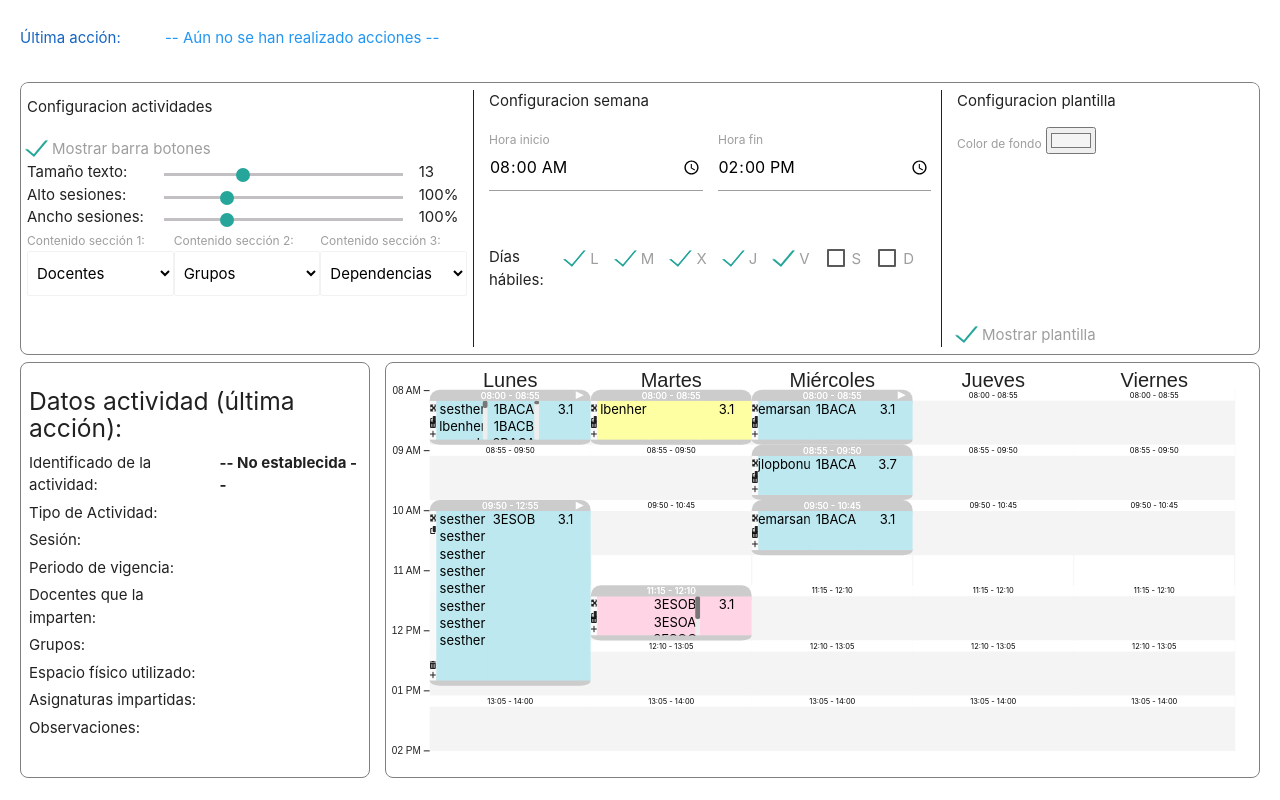
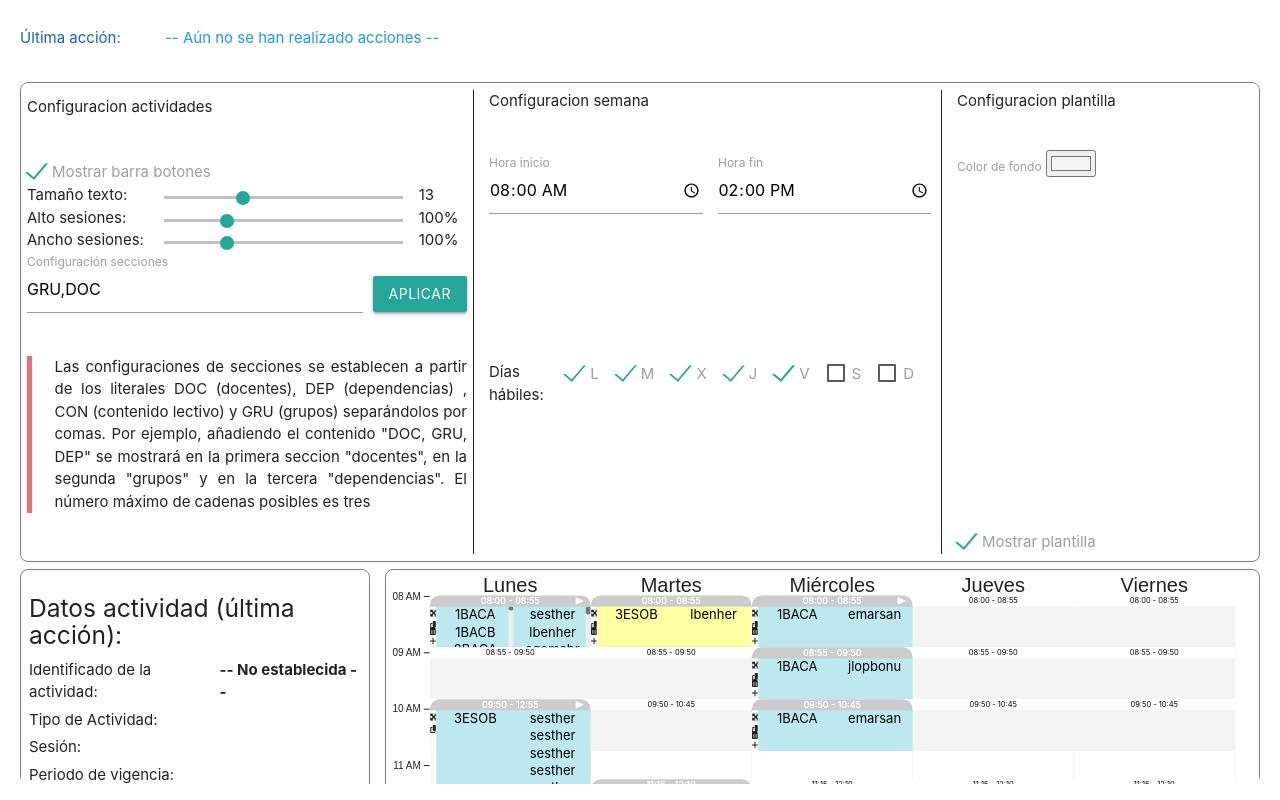
Before and after one commit to sestevez5/HorarioLibreriaGrafica, a website built with Vite: page index.html in a window 1280 px wide. Built offline with nearby package versions, Linux system fonts and the light colour scheme.

Commit message:
Implementar la posibilidad de un número variabñe de paneles verticales

```diff
--- a/index.html
+++ b/index.html
@@ -78,7 +78,7 @@
                   <div class="valorSlider" id="valorAnchoSesiones"></div>
                 </div>
               </div>
-
+<!--
               <div class="opcion opcionConfiguracionSecciones" >
                 <div class="Seccion1">
                   <label>Contenido sección 1:</label>
@@ -111,7 +111,22 @@
                   </select>
                 </div>
 
+
+
+              </div> -->
+
+              <div style="display: flex;">
+              <div class="input-field" style="flex-grow: 1">
+                <input placeholder="DOC, DEP, CON" id="configuracionSecciones" type="text" class="validate">
+                <label for="configuracionSecciones" >Configuración secciones</label>
               </div>
+              <div  style="margin-left: 10px; display: flex; align-items: center;"><a id="botonAplicarConfiguracionSecciones" class="waves-effect waves-light btn">Aplicar</a></div>
+
+            </div>
+
+              <blockquote style="text-align: justify;">
+                Las configuraciones de secciones se establecen a partir de los literales DOC (docentes), DEP (dependencias) , CON (contenido lectivo) y  GRU (grupos) separándolos por comas. Por ejemplo, añadiendo el contenido "DOC, GRU, DEP" se mostrará en la primera seccion "docentes", en la segunda "grupos" y en la tercera "dependencias". El número máximo de cadenas posibles es tres
+              </blockquote>
 
 
 
--- a/src/lib/models/graficoHorario/configuracionPorDefecto.ts
+++ b/src/lib/models/graficoHorario/configuracionPorDefecto.ts
@@ -39,7 +39,7 @@ export const CONFIGURACION_GRAFICO: ConfiguracionGrafico = {
     margenLateral: 0,
     altoCabecera: 11,
     anchoSesion: undefined,
-    altoPie: 5,
+    altoPie: 0,
     colorCabecera:'#fff',
     colorCuerpo:'#f4f4f4'
 
@@ -55,14 +55,12 @@ export const CONFIGURACION_GRAFICO: ConfiguracionGrafico = {
     porcentajeZonaSeleccionActividad: 4,
     colores: ['#bde8ef','#ffd4e5','#feffa2','#e0cdff','#fdfd96'],
     mostrarPanelAcciones: false,
-    contenidoSecciones: {
-      seccion1: "GRUPOS",
-      seccion2: "DEPENDENCIAS",
-      seccion3: "DOCENTES"
+    contenidoSecciones: ["GRUPOS","DEPENDENCIAS","DOCENTES"],
+    añadirSeccionPie: false
     }
   }
 
-}
+
 
 export const DIAS_SEMANA: DiaSemana[] = [
   { codigo: 'L', denominacionCorta: 'LUN', denominacionLarga: 'Lunes' },
--- a/src/lib/models/graficoHorario/graficoHorario.ts
+++ b/src/lib/models/graficoHorario/graficoHorario.ts
@@ -19,6 +19,7 @@ export class HorarioG {
   elementoRaiz: any;
   plantilla: Plantilla;
   actividadesG: ActividadG[] = [];
+  numeroSesionesPorActividad: number;
 
 
   // Observables.
@@ -107,9 +108,11 @@ export class HorarioG {
     configuracionGrafico.panelSesiones?.ancho?CONFIGURACION_GRAFICO.panelSesiones.ancho = configuracionGrafico.panelSesiones.ancho:null;
 
     if(configuracionGrafico.actividades.contenidoSecciones) {
-      CONFIGURACION_GRAFICO.actividades.contenidoSecciones.seccion1 = configuracionGrafico.actividades.contenidoSecciones?.seccion1;
-      CONFIGURACION_GRAFICO.actividades.contenidoSecciones.seccion2 = configuracionGrafico.actividades.contenidoSecciones?.seccion2;
-      CONFIGURACION_GRAFICO.actividades.contenidoSecciones.seccion3 = configuracionGrafico.actividades.contenidoSecciones?.seccion3;
+      CONFIGURACION_GRAFICO.actividades.contenidoSecciones=[];
+      configuracionGrafico.actividades?.contenidoSecciones.forEach(
+        contenidoSeccion => CONFIGURACION_GRAFICO.actividades.contenidoSecciones.push(contenidoSeccion)
+      )
+
     }
 
 
@@ -329,7 +332,7 @@ export class HorarioG {
       .attr('text-anchor', 'middle')
 
     const panelCuerpoSesion = panelSesion.append('g')
-      .attr('class', 'panelCabeceraSesion')
+      .attr('class', 'panelCuerpoSesion')
       .attr('transform', d => `translate(0,${CONFIGURACION_GRAFICO.panelSesiones.altoCabecera})`);
 
     // Definición del fondo.
@@ -440,20 +443,16 @@ export class HorarioG {
     //---------------------------------------------------------------------------------
     // Definicion del rectángulo que representa a la cabecera de la sesión.
     //---------------------------------------------------------------------------------
-
-
-
     panelPieSesionConActividades.append('rect')
       .attr('class', 'rectPanelCabeceraSesionConSusActividades')
-      .attr('height', altoPie*2)  // Es un artificio para ocultar las esquinas inferiores redondeadas
+      .attr('height', altoPie)  // Es un artificio para ocultar las esquinas inferiores redondeadas
       .attr('width', anchoSesion)
-      .attr('rx',10)
+      // .attr('rx',10)
       .attr('y', (d: any) => {
         const coordenadaHoraInicio = CONFIGURACION_GRAFICO.escalas.escalaVertical(Utilidades.convertirCadenaHoraEnTiempo(d.sesion.horaInicio));
 
-
         const coordenadaHoraFin = CONFIGURACION_GRAFICO.escalas.escalaVertical(Utilidades.convertirCadenaHoraEnTiempo(d.sesion.horaFin));
-        return coordenadaHoraFin - coordenadaHoraInicio - altoPie*2;
+        return coordenadaHoraFin - coordenadaHoraInicio - altoPie;
       })
       .attr('fill', '#ccc');
 
@@ -585,22 +584,30 @@ export class HorarioG {
         .attr('width', anchoSesion);
 
         // A cada panel de una actividad además le añadimos las tres secciones
-        const entidadSeccio1 = CONFIGURACION_GRAFICO.actividades.contenidoSecciones.seccion1;
-        const entidadSeccio2 = CONFIGURACION_GRAFICO.actividades.contenidoSecciones.seccion2;
-        const entidadSeccio3 = CONFIGURACION_GRAFICO.actividades.contenidoSecciones.seccion3;
+        const entidadesSecciones = []
+        CONFIGURACION_GRAFICO.actividades.contenidoSecciones.forEach(
+          entidad=> entidadesSecciones.push(entidad)
+        )
+
 
 
         as.actividades.forEach(
           actividad => {
+
+            // Paso 1: Renderizamos cada una de las secciones verticales: pueden haber múltipler
             const panelActividad = d3.select('g#panelActividad_' + actividad.idActividad);
-            // this.renderizarSeccionContenidoPanelActividad(panelActividad, actividad, 1, actividad.grupos?.map(grupo => grupo.codigo));
-            // this.renderizarSeccionContenidoPanelActividad(panelActividad, actividad, 2, actividad.docentes?.map(docente => docente.alias));
-            // this.renderizarSeccionContenidoPanelActividad(panelActividad, actividad, 3, actividad.dependencia ? [actividad.dependencia.codigo] : []);
+            for (let index = 1; index < entidadesSecciones.length+1; index++) {
+              this.renderizarSeccionContenidoPanelActividad(panelActividad, actividad, index, this.obtenerCadenasEntidadesHorario(actividad, entidadesSecciones[index-1]));
 
-            this.renderizarSeccionContenidoPanelActividad(panelActividad, actividad, 1, this.obtenerCadenasEntidadesHorario(actividad, entidadSeccio1));
-            this.renderizarSeccionContenidoPanelActividad(panelActividad, actividad, 2, this.obtenerCadenasEntidadesHorario(actividad, entidadSeccio2));
-            this.renderizarSeccionContenidoPanelActividad(panelActividad, actividad, 3, this.obtenerCadenasEntidadesHorario(actividad,entidadSeccio3));
+            }
+
+            // Paso 2: en el caso de que se quiera añadir una botonera se ejecutaría el método "renderizarSeccionBotonesAccionPanelActividad"
             CONFIGURACION_GRAFICO.actividades.mostrarPanelAcciones? this.renderizarSeccionBotonesAccionPanelActividad(panelActividad, actividad): null;
+
+            // Paso 3: en el caso de que se quiera añadir una botonera se ejecutaría el método "renderizarSeccionBotonesAccionPanelActividad"
+            //CONFIGURACION_GRAFICO.actividades.mostrarPanelAcciones? this.renderizarSeccionBotonesAccionPanelActividad(panelActividad, actividad): null;
+            this.renderizarSeccionPieActividad(panelActividad, actividad)
+
 
           }
         )
@@ -679,6 +686,7 @@ export class HorarioG {
 
   }
 
+
   private renderizarSeccionBotonesAccionPanelActividad(panelActividad: any, actividad: ActividadG) {
 
     const panelActividadBBox =
@@ -699,8 +707,32 @@ export class HorarioG {
 
   }
 
+  private renderizarSeccionPieActividad(panelActividad: any, actividad: ActividadG) {
+
+    const panelActividadBBox =
+    {
+      'x': panelActividad.attr('x'),
+      'y': panelActividad.attr('y'),
+      'height': panelActividad.attr('height'),
+      'width': panelActividad.attr('width')
+    }
+    const panelZonaPieActividad = panelActividad.append('g')
+      .attr('class', 'panelActividadZonaPie')
+      .attr('id', 'panelActividadZonaPie_' + actividad.idActividad);
+
+
+
+    // const porcentajeAnchoZonaPie = CONFIGURACION_GRAFICO.actividades.porcentajeZonaPieActividad;
+    const porcentajeAnchoZonaPie = 10;
+
+
+
+  }
+
+
   private renderizarSeccionContenidoPanelActividad(panelActividad: any, actividad: ActividadG, numeroSeccion: number, listaCadenas: string[]) {
 
+    const numeroSecciones = CONFIGURACION_GRAFICO.actividades.contenidoSecciones.length;
     const panelActividadBBox =
     {
       'x': panelActividad.attr('x'),
@@ -715,10 +747,10 @@ export class HorarioG {
     const anchoZonaSeleccion = CONFIGURACION_GRAFICO.actividades.mostrarPanelAcciones? panelActividadBBox.width*(porcentajeAnchoZonaSeleccion/100): 0;
     const panelSeccionBBox =
     {
-      'x': (numeroSeccion-1) * (panelActividadBBox.width*(1-porcentajeAnchoZonaSeleccion/100) / 3)+panelActividadBBox.width*(porcentajeAnchoZonaSeleccion/100),
+      'x': (numeroSeccion-1) * (panelActividadBBox.width*(1-porcentajeAnchoZonaSeleccion/100) / numeroSecciones)+panelActividadBBox.width*(porcentajeAnchoZonaSeleccion/100),
       'y': panelActividadBBox.y,
       'height': panelActividadBBox.height,
-      'width': panelActividadBBox.width * (1-porcentajeAnchoZonaSeleccion/100) / 3
+      'width': panelActividadBBox.width * (1-porcentajeAnchoZonaSeleccion/100) / numeroSecciones
     }
 
 
@@ -834,7 +866,7 @@ export class HorarioG {
 
     // 3,. Establecemos parámetros.
     const anchoScroll = 5;
-    const altoScroll = dps.height * dps.height / dpcs.height;
+    const altoScroll = dps.height * dps.height / (dpcs.height);
     const maxDesplazamientoScroll = dps.height - altoScroll;
     const longitudSeccionExterna = dpcs.height - dps.height;
 
@@ -1120,20 +1152,19 @@ export class HorarioG {
 
     switch (tipoEntidad) {
 
-      case "GRUPOS":
-        console.log('ads')
+      case "GRU":
         return actividad.grupos?.map(grupo => grupo.codigo)
       break;
 
-      case "DEPENDENCIAS":
+      case "DEP":
         return actividad.dependencia ? [actividad.dependencia.codigo] : []
       break;
 
-      case "CONTENIDO_LECTIVO":
+      case "CON":
         return actividad.asignaturas?.map(contenidoLectivo => contenidoLectivo.codigo)
       break;
 
-      case "DOCENTES":
+      case "DOC":
         return actividad.docentes?.map(docente => docente.alias)
       break;
 
--- a/src/main.js
+++ b/src/main.js
@@ -1,11 +1,12 @@
 // ejecucion durante el desarrollo
-//import { HorarioG } from './lib/root'
+import { forEachChild } from 'typescript';
+import { HorarioG } from './lib/root'
 
 // Ejecución para prueba externa con vite
 // import { HorarioG } from '../dist/HorarioG.es'
 
 // Ejecución con live-server
-import { HorarioG } from '../dist/HorarioG.es.js'
+//import { HorarioG } from '../dist/HorarioG.es.js'
 
 //--------------------------------------------------------------
 // DATOS
@@ -23,12 +24,7 @@ var configuracion = {
   actividades: {
     mostrarPanelAcciones: true,
     tamanyoTexto: '13',
-    contenidoSecciones: {
-        'seccion1': 'DOCENTES',
-        'seccion2': 'GRUPOS',
-        'seccion3': 'DEPENDENCIAS'
-
-    } // Cadenas posibles: 'DEPENDENCIAS'. 'DOCENTES', 'CONTENIDO_LECTIVO', 'GRUPOS'
+    contenidoSecciones: ["GRU","DOC"], // Cadenas posibles: 'DEPENDENCIAS'. 'DOCENTES', 'CONTENIDO_LECTIVO', 'GRUPOS'
   },
   panelSesiones: {
     alto:1,
@@ -1461,13 +1457,20 @@ var actividades = [
       ],
 
       asignaturas: [
-
-      ],
-
-      grupos: [
-
-      ],
-
+        {
+            idAsignatura: '03fb8932-2b7f-4c9c-89c8-3242e30f9ebb',
+            codigo: 'FYQ',
+            denominacionLarga: 'Física y Química'
+        }
+    ],
+
+    grupos: [
+        {
+        idGrupo: 'c93eeb67-df6b-4d99-9d52-ecbab0cad82d',
+        codigo: '3ESOB',
+        denominacionLarga: '3º ESO A'
+        }
+    ],
       dependencia: {
           idDependencia: 'f217df71-a791-4439-ad5e-3460dd8b17f3',
           codigo: '3.1',
@@ -1641,6 +1644,45 @@ function obtenerElementoSelector(entidadSeccion){
 
 }
 
+function cadenasSeccionesToArray( cadenaSecciones) {
+    const cadenasPosibles=['DOC','GRU','DEP','CON'];
+    let cadenas = [];
+    let secciones = cadenaSecciones.split(',');
+
+
+    for (let index = 0; index < secciones.length; index++) {
+
+
+        const v = secciones[index].trim();
+
+        if (cadenasPosibles.includes(v)){
+
+            cadenas.push(v)
+        }
+        else{
+            console.log('cadenas break',cadenas)
+           break;
+        }
+
+
+    }
+
+    console.log('cadenas fuera break',cadenas)
+
+    return cadenas;
+
+
+
+
+}
+
+function seccionerToCadena( secciones ) {
+    let cadena = "";
+    secciones.forEach(seccion => cadena += seccion+',');
+    cadena = cadena.substring(0, cadena.length-1);
+    return cadena;
+}
+
 function iniciarParametros(){
 
     //----------------------------------------------------------
@@ -1769,27 +1811,39 @@ function iniciarParametros(){
     // Configuración parámetro: contenidos de las secciones de la actividad
     //----------------------------------------------------------
 
+    // //Seccion 1
+    // document.getElementById("contenidoActividadSeccion1").value=obtenerElementoSelector(configuracion.actividades.contenidoSecciones.seccion1);
+    // document.getElementById("contenidoActividadSeccion2").value=obtenerElementoSelector(configuracion.actividades.contenidoSecciones.seccion2);
+    // document.getElementById("contenidoActividadSeccion3").value=obtenerElementoSelector(configuracion.actividades.contenidoSecciones.seccion3);
+
+    // // Gestionamos el evento 'input del parámetro "Activar acciones sobre actividades"
+    // document.getElementById("contenidoActividadSeccion1")
+    // .addEventListener('change', (event) =>  {
+    //     establecerContenidoEnSeccion(1,event.target.value);
+    //     graficoHorario.renderizarGrafico( configuracion, plantillaAMostrar )
+    // } );
+
+    // document.getElementById("contenidoActividadSeccion2")
+    // .addEventListener('change', (event) =>  {
+    //     establecerContenidoEnSeccion(2,event.target.value);
+    //     graficoHorario.renderizarGrafico( configuracion, plantillaAMostrar )
+    // } );
+
+    // document.getElementById("contenidoActividadSeccion3")
+    // .addEventListener('change', (event) =>  {
+    //     establecerContenidoEnSeccion(3,event.target.value);
+    //     graficoHorario.renderizarGrafico( configuracion, plantillaAMostrar )
+    // } );
+
+
+
     //Seccion 1
-    document.getElementById("contenidoActividadSeccion1").value=obtenerElementoSelector(configuracion.actividades.contenidoSecciones.seccion1);
-    document.getElementById("contenidoActividadSeccion2").value=obtenerElementoSelector(configuracion.actividades.contenidoSecciones.seccion2);
-    document.getElementById("contenidoActividadSeccion3").value=obtenerElementoSelector(configuracion.actividades.contenidoSecciones.seccion3);
-
-    // Gestionamos el evento 'input del parámetro "Activar acciones sobre actividades"
-    document.getElementById("contenidoActividadSeccion1")
-    .addEventListener('change', (event) =>  {
-        establecerContenidoEnSeccion(1,event.target.value);
-        graficoHorario.renderizarGrafico( configuracion, plantillaAMostrar )
-    } );
-
-    document.getElementById("contenidoActividadSeccion2")
-    .addEventListener('change', (event) =>  {
-        establecerContenidoEnSeccion(2,event.target.value);
-        graficoHorario.renderizarGrafico( configuracion, plantillaAMostrar )
-    } );
-
-    document.getElementById("contenidoActividadSeccion3")
-    .addEventListener('change', (event) =>  {
-        establecerContenidoEnSeccion(3,event.target.value);
+    document.getElementById("configuracionSecciones").value=seccionerToCadena(configuracion.actividades.contenidoSecciones);
+    document.getElementById("botonAplicarConfiguracionSecciones")
+    .addEventListener('click', (event) =>  {
+
+        configuracion.actividades.contenidoSecciones = cadenasSeccionesToArray(document.getElementById("configuracionSecciones").value)
+
         graficoHorario.renderizarGrafico( configuracion, plantillaAMostrar )
     } );
 
```
Also changed, not shown: src/lib/models/configuracionGrafico.model.ts (+2 -5 lines).
